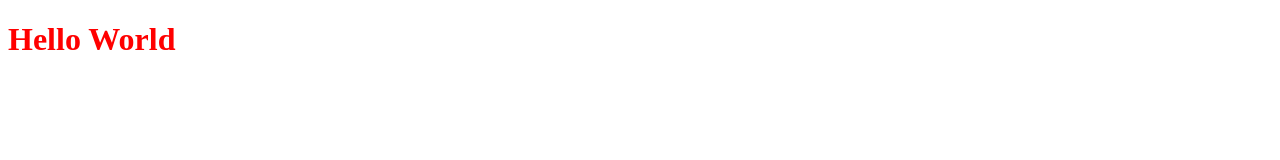
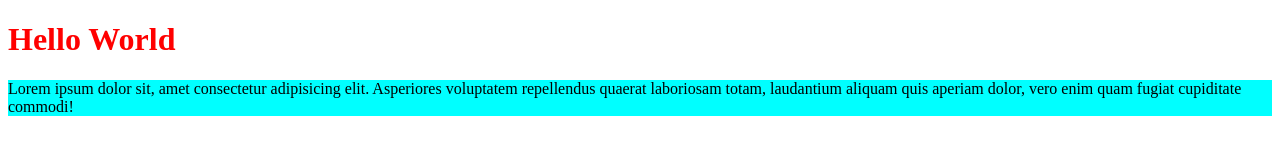
Before and after one commit to Saiful-Hasan-BD/my_first_project, a plain HTML site: page index.html in a window 1280 px wide. Drawn offline with Linux system fonts and the light colour scheme.

```diff
--- a/index.html
+++ b/index.html
@@ -8,5 +8,6 @@
 </head>
 <body>
     <h1>Hello World</h1>
+    <p>Lorem ipsum dolor sit, amet consectetur adipisicing elit. Asperiores voluptatem repellendus quaerat laboriosam totam, laudantium aliquam quis aperiam dolor, vero enim quam fugiat cupiditate commodi!</p>
 </body>
 </html>
--- a/style.css
+++ b/style.css
@@ -2,3 +2,6 @@
     color: red;
 
 }
+p {
+    background-color: aqua;
+}
```
